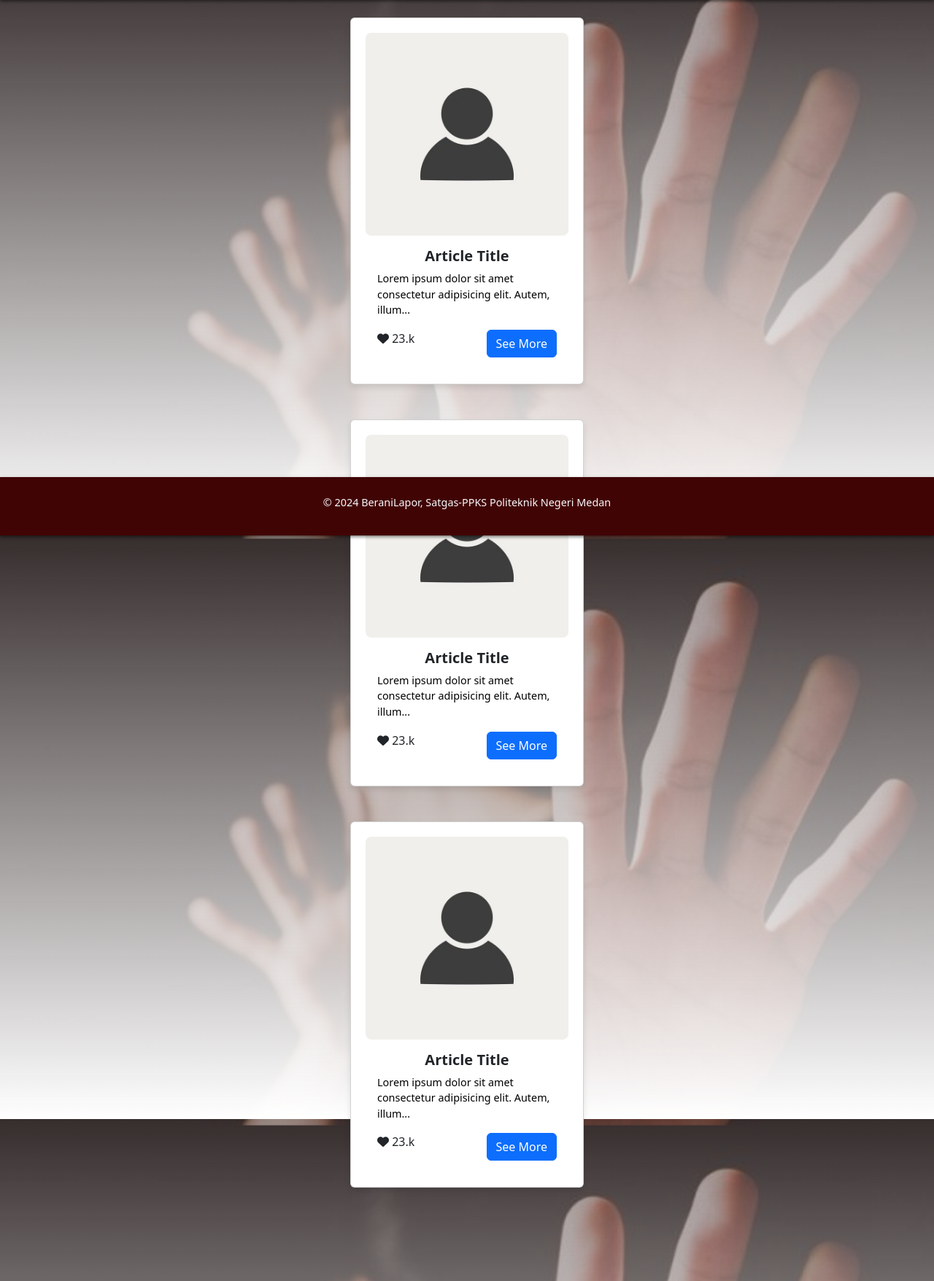
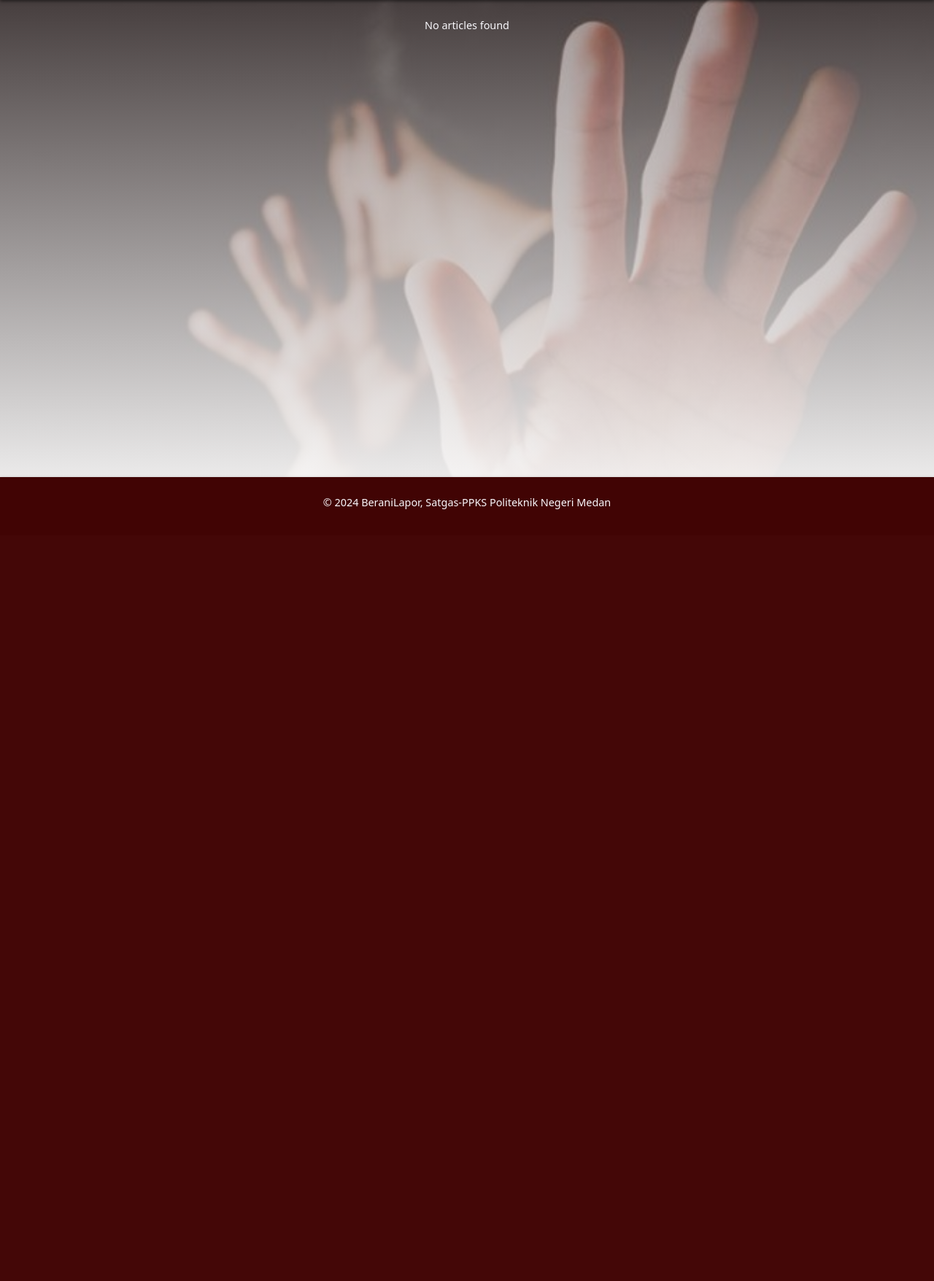
Before and after one commit to pael611/BeraniLapor, a Flask app: page /artikelBase in a window 1280 px wide. Shown: the part 66-1822 px from the top of the page at 73% size. After the commit the page ends 764 px from the top, so only its background shows below. Run offline with Flask 3, Linux system fonts and the light colour scheme; some libraries are stand-ins or nearby versions.

Commit message:
Update artikel.html

```diff
--- a/templates/artikel.html
+++ b/templates/artikel.html
@@ -1,76 +1,40 @@
 <!DOCTYPE html>
 <html lang="en">
-
-{% include 'header.html' %}
-
+<head>
+    {% include 'header.html' %}
+</head>
 <body>
     <!-- Container -->
     <div class="container mt-4 d-flex justify-content-center">
         <!-- Articles Section -->
         <div id="articles-box" class="row d-flex flex-wrap justify-content-center align-items-center">
-            <!-- Article Card -->
-            <div class="col-12">
-                <div class="card h-50  mb-5" style="min-width: 25vw; max-width: auto;">
-                    <img src="../static/assets/placeholder.jpg" class="card-img-top" alt="Article Image">
-                    <div class="card-body d-flex flex-column">
-                        <h5 class="card-title"><b>Article Title</b></h5>
-                        <p class="card-text-content">Lorem ipsum dolor sit amet consectetur adipisicing elit. Autem,
-                            illum...</p>
-                        <div class="mt-auto d-flex justify-content-between">
-                            <span class="cursor" onclick="toggle_like('', 'heart1')">
-                                <i class="fa fa-heart" aria-hidden="true"></i> <span class="like-num">23.k</span>
-                            </span>
-                            <a href="article-detail.html" class="btn btn-primary">See More</a>
+            <!-- Loop through articles and create article cards -->
+            {% if articles %}
+                {% for art in articles %}
+                    <div class="col-12 col-md-6 col-lg-4 mb-4">
+                        <div class="card h-50 mb-5" style="min-width: 25vw; max-width: auto;">
+                            <!-- Debugging: Output the article date to check its value -->
+                            <!-- <p>{{ art.date }}</p> -->
+                            <img src="{{ url_for('static', filename=art.gambar) }}" class="card-img-top" alt="Article Image">
+                            <div class="card-body d-flex flex-column">
+                                <h5 class="card-title"><b>{{ art.title }}</b></h5>
+                                <p class="card-text-content">{{ art.isi|truncate(100) }}</p>
+                                <!-- Check if the date exists and is not empty before displaying -->
+                                {% if art.date %}
+                                 <p style="color: black;">{{ art.date }}</p>
+                                {% else %}
+                                 <p>Date not available</p>
+                                 {% endif %}
+                            </div>
                         </div>
                     </div>
-                </div>
+                {% endfor %}
+            {% else %}
+                <p>No articles found</p>
+            {% endif %}
+        </div>
+    </div>
 
-                <div class="card h-50  mb-5" style="min-width: 25vw; max-width: auto;">
-                    <img src="../static/assets/placeholder.jpg" class="card-img-top" alt="Article Image">
-                    <div class="card-body d-flex flex-column">
-                        <h5 class="card-title"><b>Article Title</b></h5>
-                        <p class="card-text-content">Lorem ipsum dolor sit amet consectetur adipisicing elit. Autem,
-                            illum...</p>
-                        <div class="mt-auto d-flex justify-content-between">
-                            <span class="cursor" onclick="toggle_like('', 'heart1')">
-                                <i class="fa fa-heart" aria-hidden="true"></i> <span class="like-num">23.k</span>
-                            </span>
-                            <a href="article-detail.html" class="btn btn-primary">See More</a>
-                        </div>
-                    </div>
-                </div>
-
-                <div class="card h-50  mb-5" style="min-width: 25vw; max-width: auto;">
-                    <img src="../static/assets/placeholder.jpg" class="card-img-top" alt="Article Image">
-                    <div class="card-body d-flex flex-column">
-                        <h5 class="card-title"><b>Article Title</b></h5>
-                        <p class="card-text-content">Lorem ipsum dolor sit amet consectetur adipisicing elit. Autem,
-                            illum...</p>
-                        <div class="mt-auto d-flex justify-content-between">
-                            <span class="cursor" onclick="toggle_like('', 'heart1')">
-                                <i class="fa fa-heart" aria-hidden="true"></i> <span class="like-num">23.k</span>
-                            </span>
-                            <a href="article-detail.html" class="btn btn-primary">See More</a>
-                        </div>
-                    </div>
-                </div>
-
-
-
-
-                <!-- Additional article cards can be added here following the same structure -->
-                <!-- Ensure to use col-12 col-md-6 col-lg-4 classes for proper responsiveness -->
-            </div>
-        </div>
-
-        <script>
-            function toggle_like(postId, element) {
-                // Implement your like functionality here
-            }
-        </script>
+    {% include 'footer.html' %}
 </body>
-
-
-{% include 'footer.html' %}
-
 </html>
```
